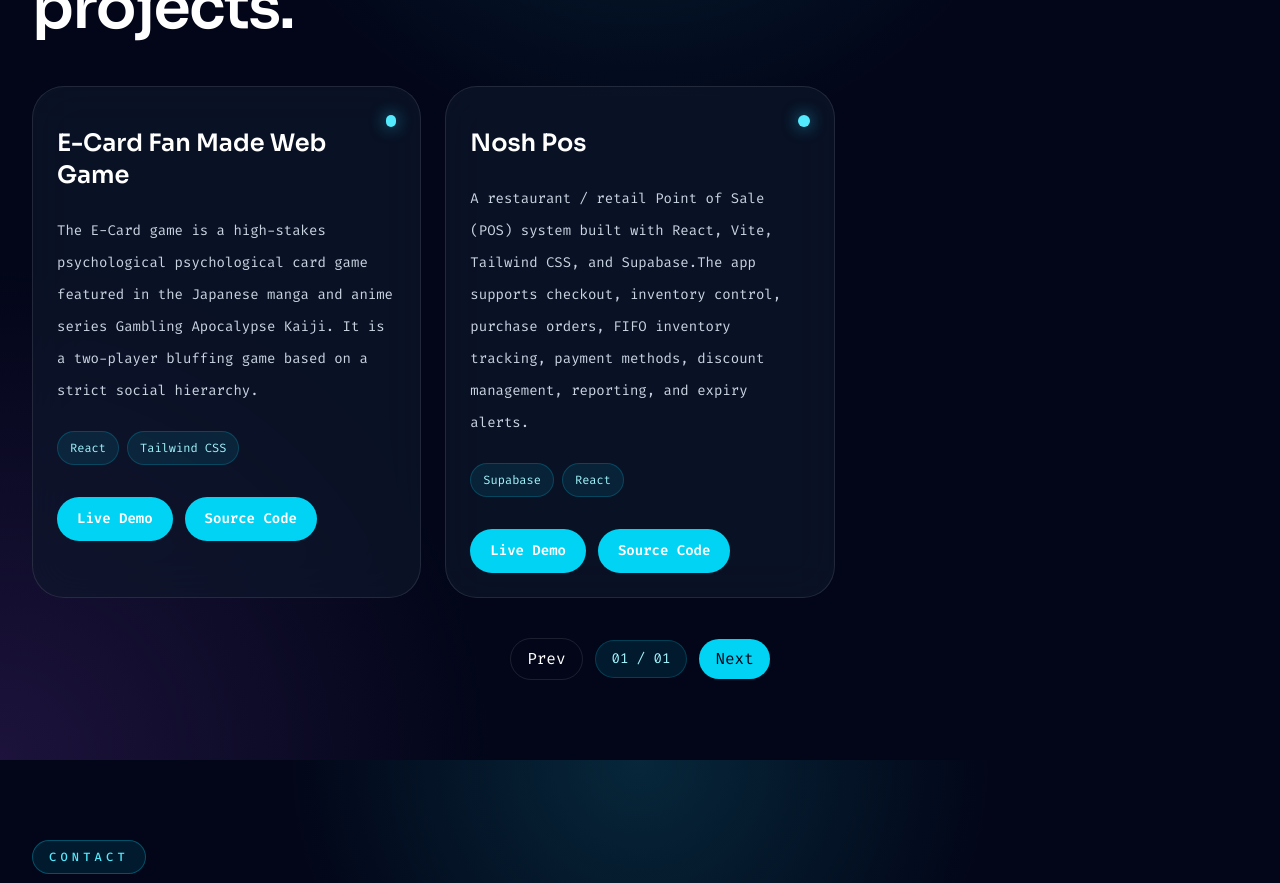
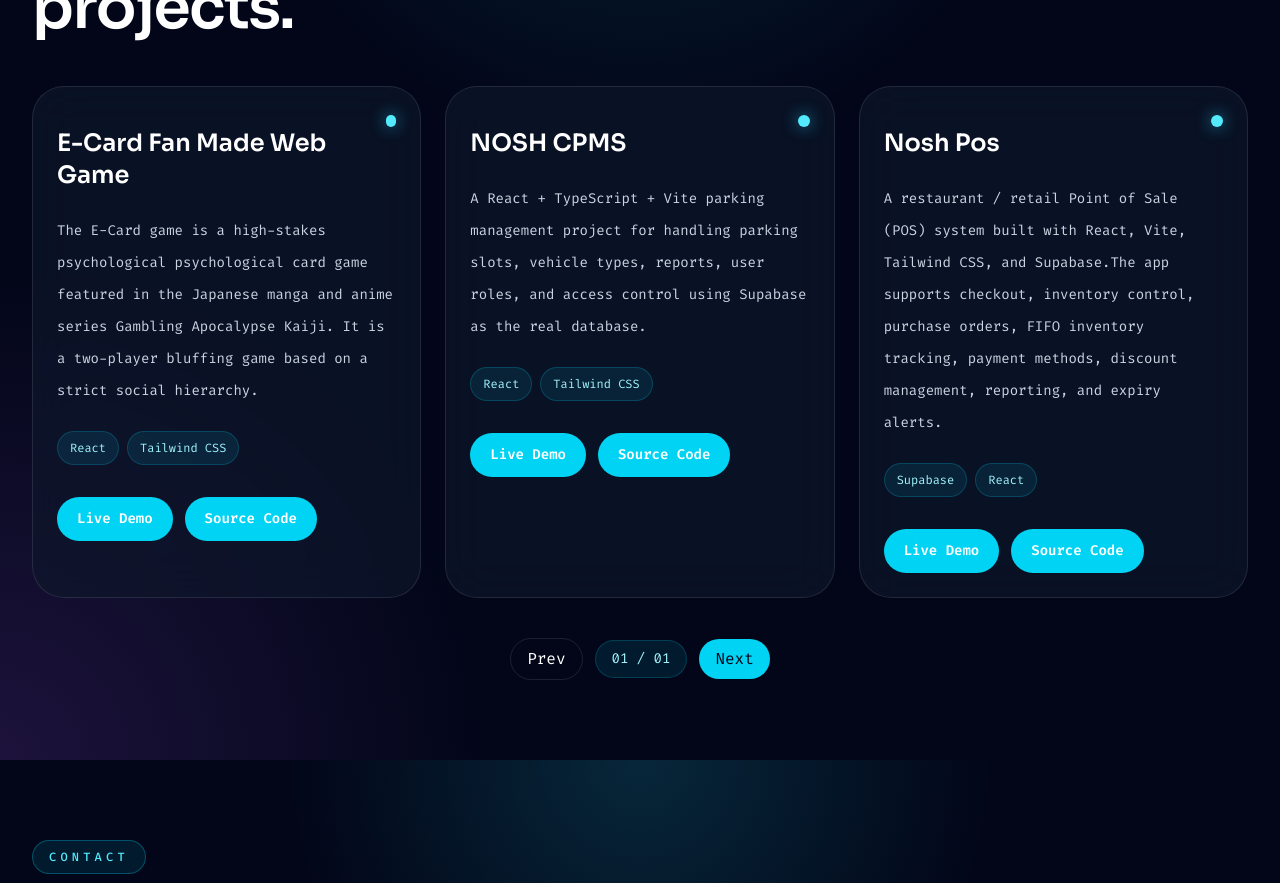
Before and after one commit to izumi-dev98/nay_myo_maung, a React (Vite) app: page / in a window 1280 px wide. Shown: the part 2820-3703 px from the top of the page. Built offline with nearby package versions, Linux system fonts and the light colour scheme.

Commit message:
Add New Project

```diff
--- a/src/App.jsx
+++ b/src/App.jsx
@@ -272,6 +272,16 @@ function ProjectsSection() {
       liveUrl: 'https://e-card-six.vercel.app/',
       liveLabel: 'Live Demo',
       codeUrl: 'https://github.com/izumi-dev98/E_Card-.git',
+      codeLabel: 'Source Code',
+    },
+      {
+      title: 'NOSH CPMS',
+      description:
+        'A React + TypeScript + Vite parking management project for handling parking slots, vehicle types, reports, user roles, and access control using Supabase as the real database.',
+      stack: ['React', 'Tailwind CSS'],
+      liveUrl: 'https://nosh-cpms.vercel.app/',
+      liveLabel: 'Live Demo',
+      codeUrl: 'https://github.com/izumi-dev98/Nosh_CPMS.git',
       codeLabel: 'Source Code',
     },
     {
```
